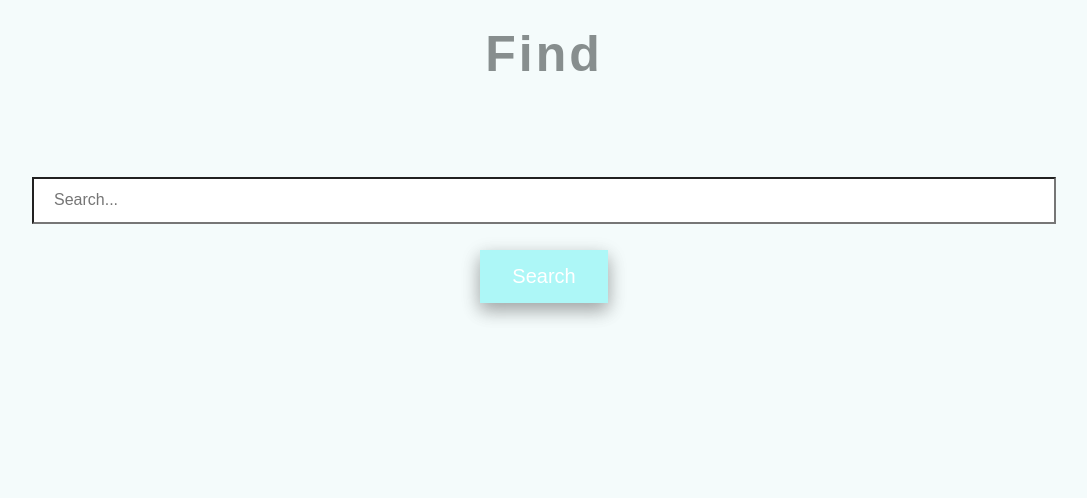
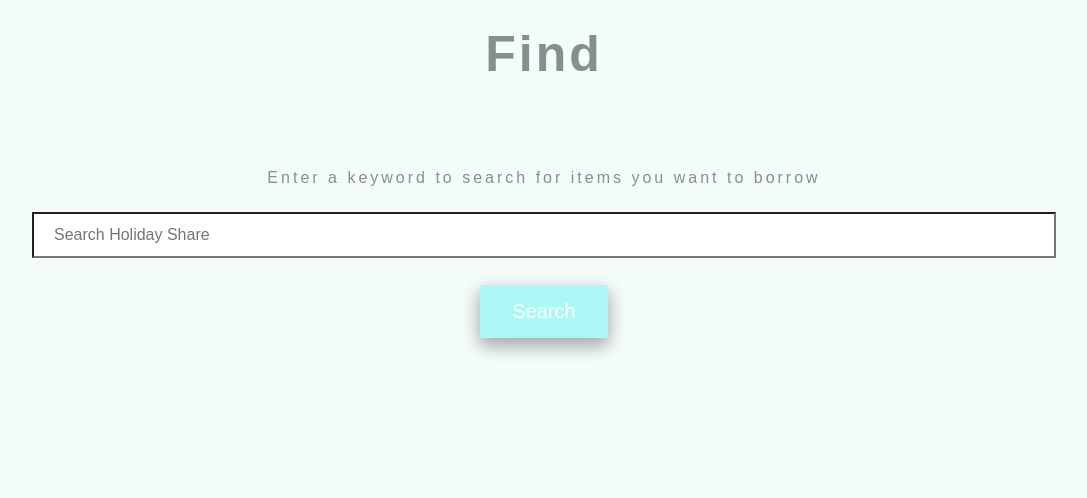
Before and after one commit to CraigR973/HolidayShare, a PHP site: page /find.php in a window 1280 px wide. Shown: the top 498 px of the page, without its empty margins (96-1183 px from the left). Run offline with PHP 8.4, Linux system fonts and the light colour scheme.

Commit message:
Account12345

```diff
--- a/find.php
+++ b/find.php
@@ -62,10 +62,11 @@
         <h1>Find</h1>
             <br><br>
             <div class="main">
+                <p class="about"> Enter a keyword to search for items you want to borrow</p>
         <form method="post">
             <p class="login">
 
-          <input type="text" name="text" id="search" placeholder="Search...">
+          <input type="text" name="text" id="search" placeholder="Search Holiday Share">
           <br><br>
           <input type="submit" value="Search" name="Login" id="login">
           </p>
```
